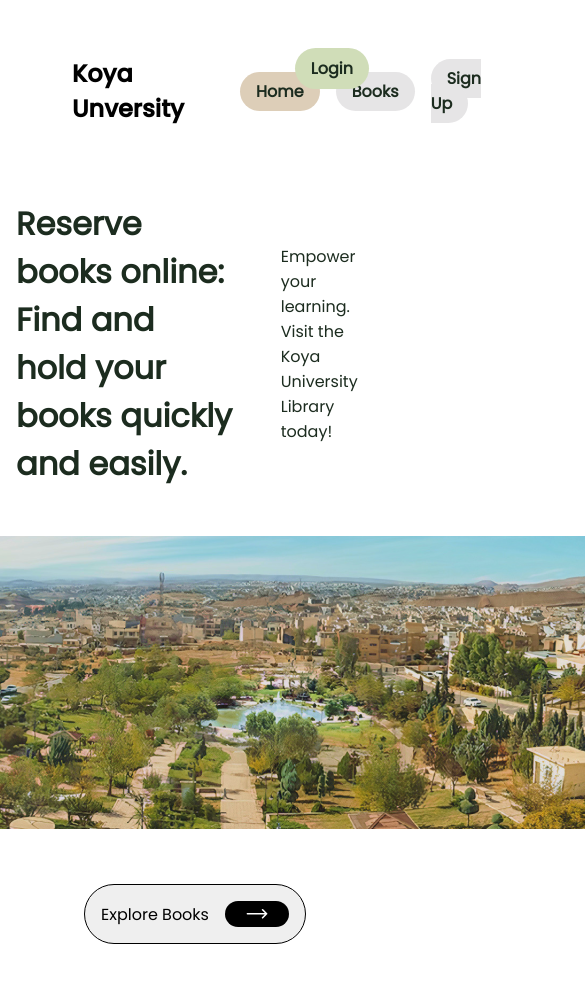
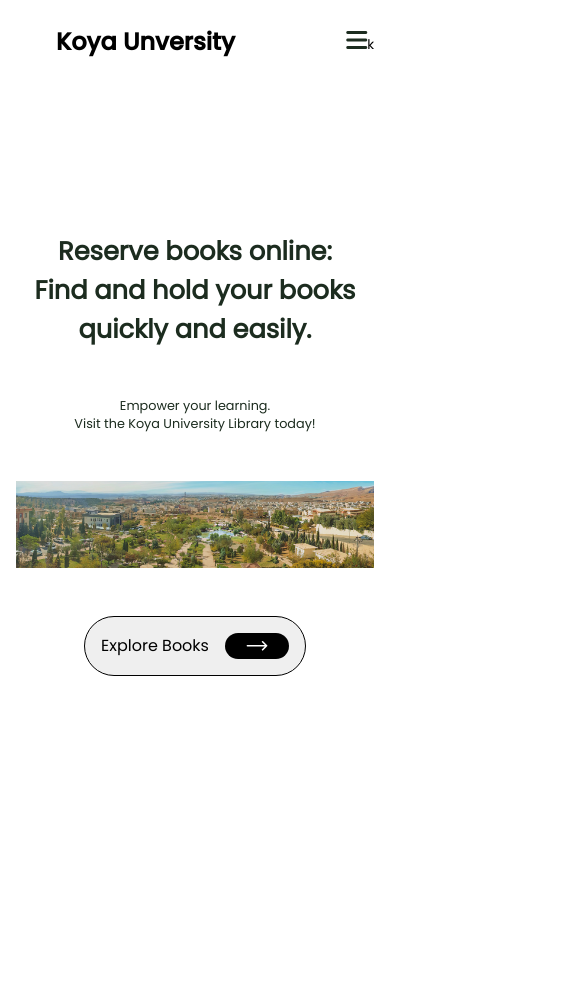
Before and after one commit to Yaqub-naqeb/LMS-frontend-student, a React (Vite) app: page / in a window 390 px wide. Shown: the top 982 px of the page, 585 px wide, since content can reach past the window. After the commit the page ends 956 px from the top, so only its background shows below. Built offline with nearby package versions, Linux system fonts and the light colour scheme.

Commit message:
responsive home page and navbar

```diff
--- a/src/layout/Navbar.jsx
+++ b/src/layout/Navbar.jsx
@@ -1,11 +1,17 @@
-import { useContext } from "react";
+import { useContext, useState } from "react";
 import routes from "../routes/routeDefinations";
-import { NavLink,useNavigate } from "react-router-dom";
+import { NavLink, useLocation, useNavigate } from "react-router-dom";
 import { AuthContext } from "../components/auth/context/AuthContext";
 
 const Navbar = () => {
   const { toggleAuth, isAuthenticated } = useContext(AuthContext);
-  const navigate=useNavigate()
+  const [isOpen, setIsOpen] = useState(false);
+  const location = useLocation();
+  const isBookRoute = location.pathname.match(/^\/books\/\d+$/);
+  const toggleMenu = () => {
+    setIsOpen(!isOpen);
+  };
+  const navigate = useNavigate();
   const logout = () => {
     localStorage.removeItem("token");
     localStorage.removeItem("access");
@@ -16,37 +22,47 @@ const Navbar = () => {
     navigate("/login");
   };
   const pages = [
-    { id:1,name: "Home", path: routes.root.path },
-    { id:2,name: "Books", path: routes.books.path },
-    { id:3,name:"Sign Up", path:routes.signup.path },
+    { id: 1, name: "Home", path: routes.root.path },
+    { id: 2, name: "Books", path: routes.books.path },
+    { id: 3, name: "Sign Up", path: routes.signup.path },
 
-    { id:4,name:"Login", path:routes.login.path },
+    { id: 4, name: "Login", path: routes.login.path },
   ];
 
   const pagesForAuth = [
-    { id:1,name: "Home", path: routes.root.path },
-    { id:2,name: "Books", path: routes.books.path },
-    { id:3,name: "Bookings", path: routes.bookings.path },
+    { id: 1, name: "Home", path: routes.root.path },
+    { id: 2, name: "Books", path: routes.books.path },
+    { id: 3, name: "Bookings", path: routes.bookings.path },
 
-    { id:4,name: "Logout", path: 'not available' },
-    { id:5,name:"profile",path:routes.profile.path},
+    { id: 4, name: "Logout", path: "not available" },
+    { id: 5, name: "profile", path: routes.profile.path },
   ];
 
-
-
-
-const pg=isAuthenticated?pagesForAuth:pages;
-
-
-
+  const pg = isAuthenticated ? pagesForAuth : pages;
 
   return (
     <div>
-      <nav className="navbar">
-        <h1 className="koyaUni">Koya Unversity</h1>
-        <ul className="navbar__list">
+      <nav
+        id={`${
+          location.pathname === "/login" || location.pathname === "/signup"
+            ? "userInAuthh"
+            : ""
+        }`}
+        className={`navbar   ${isBookRoute && "detailPage"} `}
+      >
+        <div className="navbar__container">
+          <h1 className="koyaUni">Koya Unversity</h1>
+          <button type="button" className="menu-button" onClick={toggleMenu}>
+            <i className={isOpen ? "fas fa-times" : "fas fa-bars"} />k
+          </button>
+        </div>
+        <ul className={`navbar__list ${isOpen ? "active" : ""}`}>
           {pg.map((page) => (
-            <li key={page.id} className="navbar__item" onClick={page.name==='Logout'?logout:undefined}>
+            <li
+              key={page.id}
+              className="navbar__item"
+              onClick={page.name === "Logout" ? logout : undefined}
+            >
               <NavLink
                 to={page.path}
                 activeClassName="active"
--- a/src/pages/Root.jsx
+++ b/src/pages/Root.jsx
@@ -1,18 +1,24 @@
-
-// import AuthContextProvider from "../components/auth/context/AuthContext";
 import IntialLayout from "../layout/IntialLayout";
 import Navbar from "../layout/Navbar";
 import AuthContextProvider from "../components/auth/context/AuthContext";
-import { useLocation } from 'react-router-dom';
+import { useLocation } from "react-router-dom";
 const Root = () => {
   const location = useLocation();
   return (
     <AuthContextProvider>
-      <div id="root-container" data-testid="root-container" className={` ${location.pathname === '/login' || location.pathname === '/signup'?"userInAuth":'root-container'}`}>
-       <Navbar/>
-       <IntialLayout/>
+      <div
+        id="root-container"
+        data-testid="root-container"
+        className={` rt ${
+          location.pathname === "/login" || location.pathname === "/signup"
+            ? "userInAuth"
+            : "root-container"
+        }`}
+      >
+        <Navbar />
+        <IntialLayout />
       </div>
-      </AuthContextProvider>
+    </AuthContextProvider>
   );
 };
 
--- a/src/styles/components/navbar.scss
+++ b/src/styles/components/navbar.scss
@@ -1,6 +1,23 @@
+#userInAuthh {
+  background-color: transparent !important;
+  gap: 10rem;
+}
+.detailPage {
+  background-color: transparent !important;
+  background-color: black;
+}
+
 .navbar {
   display: flex;
+  flex-direction: row;
   align-items: center;
+  position: fixed;
+  z-index: 100;
+  top: 0;
+  left: 0;
+  width: 100vw !important;
+  background-color: white;
+
   padding: 1rem;
   gap: 2rem;
   width: 90%;
@@ -18,14 +35,11 @@
     // margin: auto;
     margin: auto;
 
-
     .navbar__item {
       margin-right: 1rem;
-
     }
 
     .navbar__link {
-
       text-decoration: none;
       color: inherit;
       background-color: $bg-navlink-color;
@@ -43,7 +57,7 @@
     margin-left: 1rem;
     position: absolute;
     right: 5px;
-    top: 3rem;
+    top: 1.1rem;
 
     background-color: $bg-text-color;
     padding: 8px 16px;
@@ -54,4 +68,89 @@
     color: $text-color;
     font-weight: bold;
   }
+  // here
+  .menu-button {
+    display: none;
+    background-color: transparent;
+    border: none;
+    padding: 0;
+    cursor: pointer;
+
+    i {
+      color: $text-color;
+      font-size: 24px;
+    }
+
+    @media (max-width: 768px) {
+      display: block;
+      margin-left: auto;
+    }
+  }
+
+  @media (max-width: 768px) {
+    .login {
+      position: static;
+      margin-top: 1rem;
+      transform: none;
+      margin: 0%;
+    }
+
+    .navbar__list {
+      display: none;
+    }
+  }
 }
+
+@media (max-width: 768px) {
+  .navbar {
+    flex-direction: column;
+  }
+
+  .navbar__container {
+    width: 100%;
+    display: flex;
+    justify-content: space-between;
+    align-items: center;
+  }
+
+  .navbar__list {
+    display: none;
+  }
+
+  .navbar__list.active {
+    z-index: 10000;
+    display: flex;
+    flex-direction: column;
+    padding-top: 6rem;
+    gap: 2rem;
+    align-items: center;
+    background-color: white;
+    margin-top: 0rem;
+    font-family: Poppins-bold;
+    position: fixed;
+    width: 100vw;
+    height: 100vh;
+    top: 5rem;
+    left: 0%;
+
+    .navbar__link {
+      text-decoration: none;
+      color: inherit;
+      background-color: transparent;
+      padding: 8px 16px;
+      border-radius: 5px;
+      color: $text-color;
+      font-weight: bold;
+    }
+    .active {
+      background-color: rgba(53, 52, 52, 0.164);
+    }
+    .login {
+      background-color: transparent;
+
+      position: static;
+      margin-top: 1rem;
+      transform: none;
+    }
+  }
+}
--- a/src/styles/global.scss
+++ b/src/styles/global.scss
@@ -7,6 +7,9 @@
 @import "./pages/signup.scss";
 @import "./components/Pagination.scss";
 @import './pages/booking.scss';
+.rt{
+  padding: 8rem 0;
+}
 .userInAuth {
   position: relative;
   height: 100vh;
@@ -17,12 +20,6 @@
     padding: 0.8rem 1rem;
     font-size: 1rem;
     border-radius: $border-radius;
-  }
-  .navbar {
-    padding: 3rem 1rem 5rem 1rem;
-    gap: 23rem;
-    justify-content: space-between;
-    width: 94%;
   }
 }
 
--- a/src/styles/pages/home.scss
+++ b/src/styles/pages/home.scss
@@ -13,13 +13,13 @@
 }
 .content {
   display: flex;
+  flex-direction: row;
   align-items: center;
   justify-content: space-evenly;
   gap: 3rem;
   width: 100%;
   gap: 3rem;
   font-size: 1rem;
-
 }
 .arrow {
   width: 4rem;
@@ -29,19 +29,14 @@
   color: white;
   align-self: center;
   justify-self: center;
-
-
 }
-.link{
+.link {
   text-decoration: none;
 }
 .home-button {
-
-  &:hover .arrow{
-
-      transform: scale(1.05);
-      transition: all .2s ease-in-out;
-
+  &:hover .arrow {
+    transform: scale(1.05);
+    transition: all 0.2s ease-in-out;
   }
   gap: 1rem;
   font-size: 1rem;
@@ -54,13 +49,29 @@
   border: 1.5px solid black;
 
   border-radius: $border-radius;
-  transition: all .2s ease-in-out;
+  transition: all 0.2s ease-in-out;
 
   &:hover {
     background-color: $bg-text-color;
-    border-color:$bg-text-color ;
-    transition: all .2s ease-in-out;
+    border-color: $bg-text-color;
+    transition: all 0.2s ease-in-out;
     font-weight: 600;
-
   }
 }
+@media (max-width: 768px) {
+  .home {
+    text-align: center;
+    overflow: hidden;
+  }
+  .image-container {
+    width: 100%;
+    height: 100%;
+    object-fit: cover;
+  }
+  .content {
+    font-size: 0.8rem;
+    flex-direction: column;
+    justify-content: start;
+    align-items: center;
+  }
+}
```
